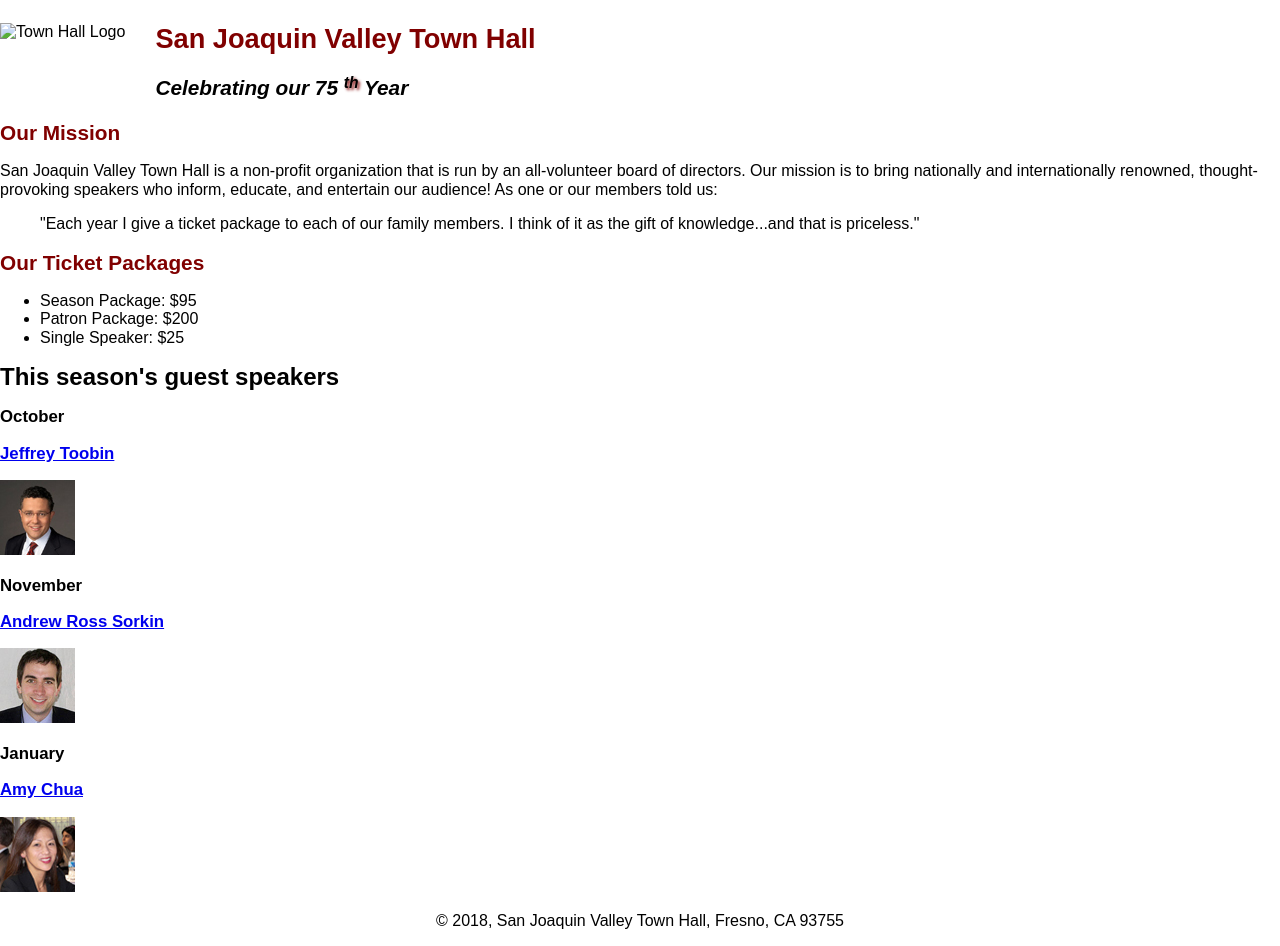
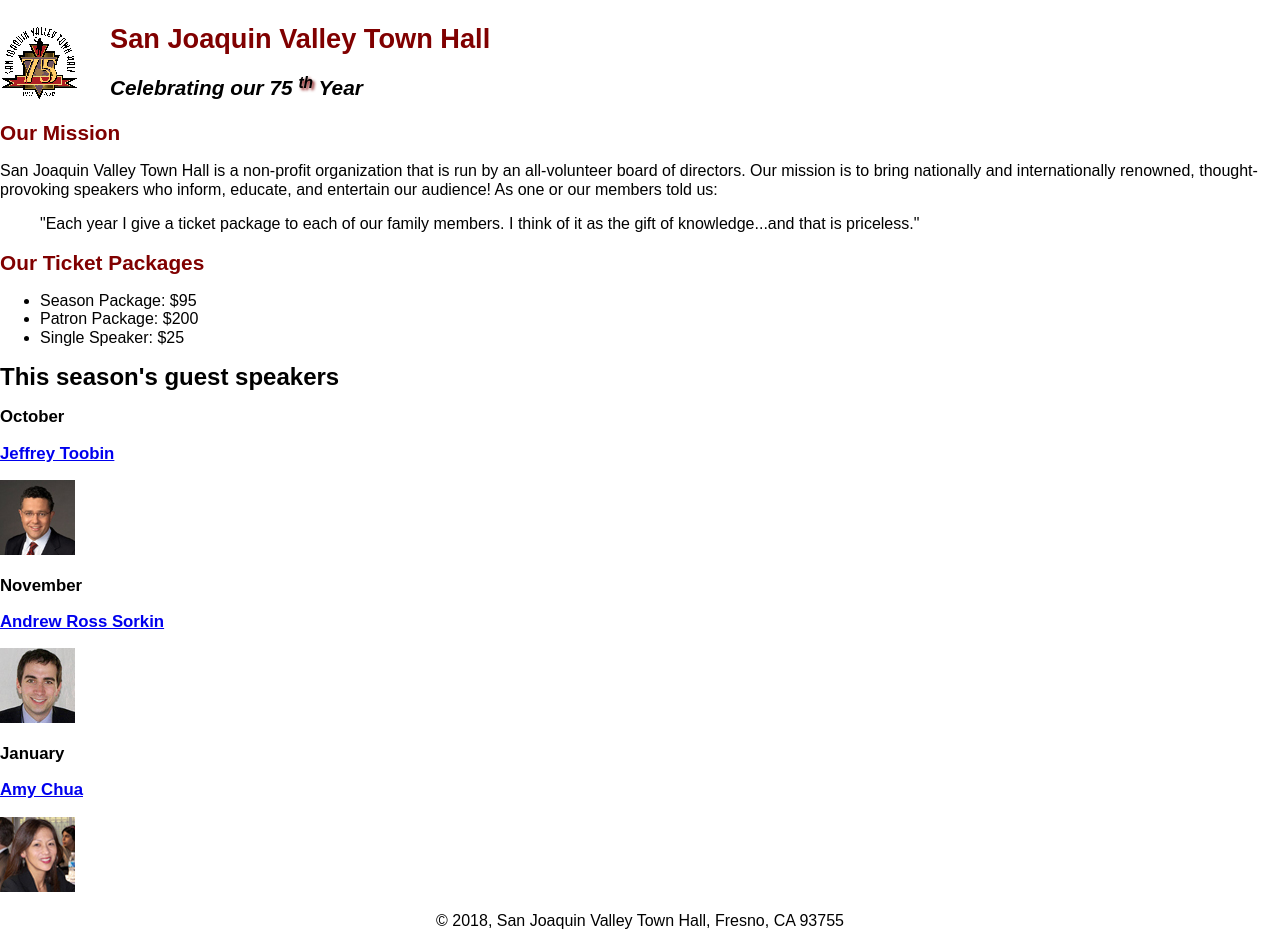
Before and after one commit to hf73/A10, a plain HTML site: page index.html in a window 1280 px wide. Drawn offline with nearby package versions, Linux system fonts and the light colour scheme; files that its build step writes are made by us from their sources.

Commit message:
Update index.html

```diff
--- a/index.html
+++ b/index.html
@@ -12,7 +12,7 @@
 
 <body>
 	<header>
-		<img src = "images/town_hall_logo.gif" alt="Town Hall Logo" height="80">
+		<img src = "town_hall_logo.gif" alt="Town Hall Logo" height="80">
 
 		<h2>San Joaquin Valley Town Hall</h2>
 		<h3>Celebrating our 75<span class="shadow"> <sup>th</sup></span>  Year</h3>
```
